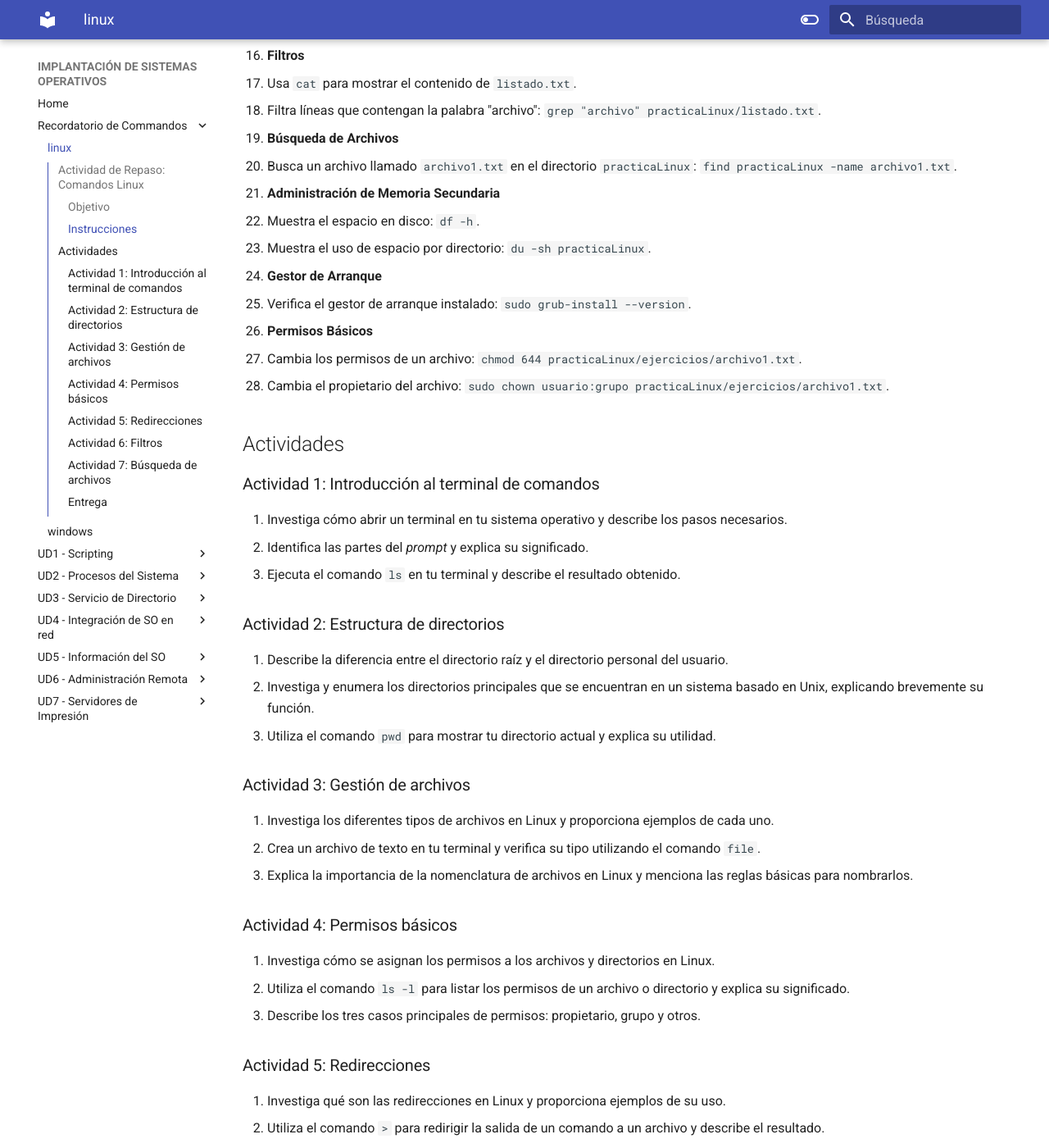
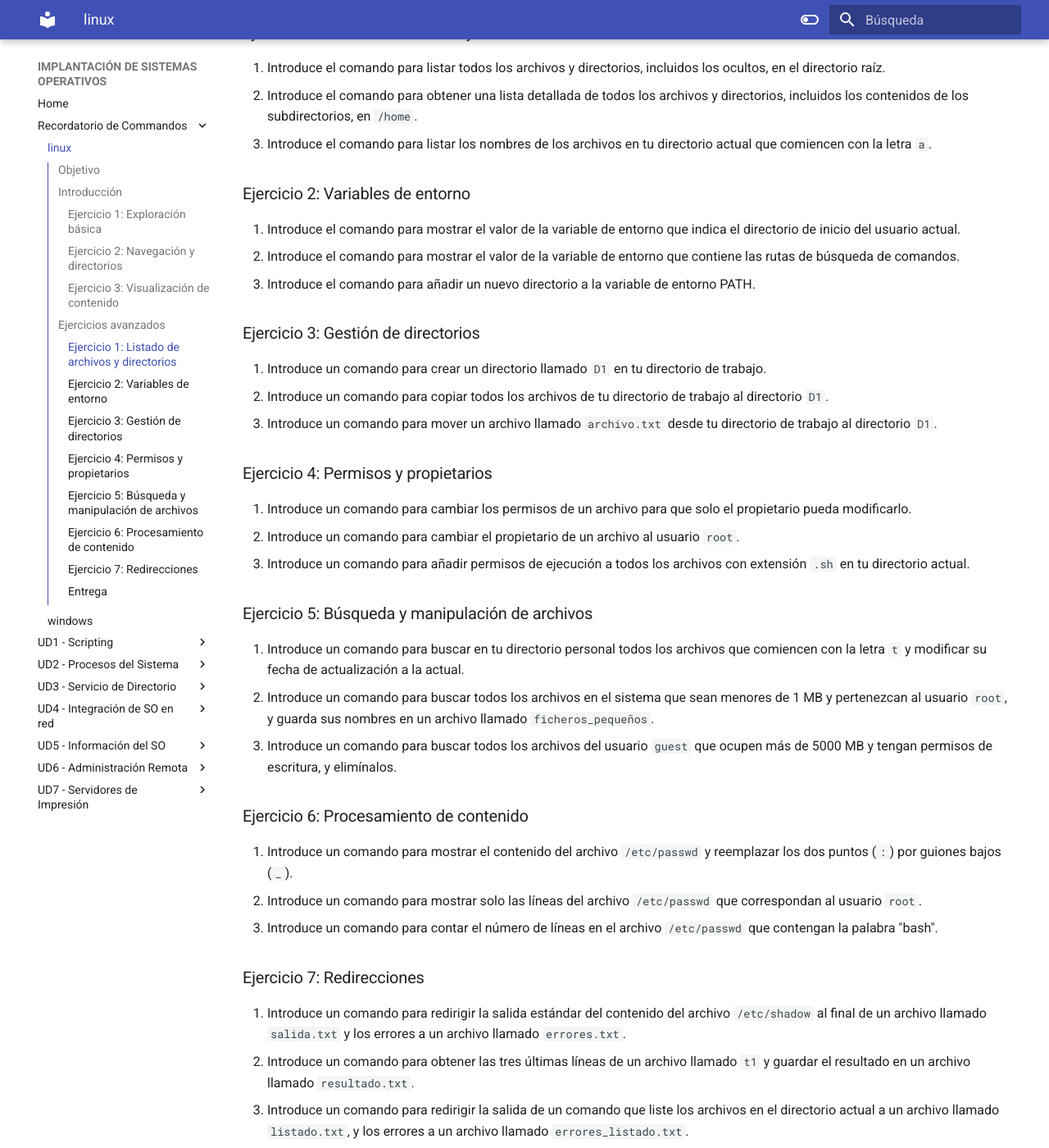
Before and after one commit to jmarlu/ASO, an MkDocs documentation site: the page built from docs/recordatorios/commandosLinux.md, in a window 1280 px wide and 1400 px high, scrolled down 920 px. Shown: the whole window at 82% size. Built offline with MkDocs 1.6.1 and Material for MkDocs 9.7.7, drawn with Linux system fonts in a browser that asks for light colours; some of the changed text lies outside the part shown.

Commit message:
mod ejer comandos

```diff
--- a/docs/recordatorios/commandosLinux.md
+++ b/docs/recordatorios/commandosLinux.md
@@ -1,86 +1,63 @@
 # Comandos Linux
 
+## Objetivo
+Realizar una serie de ejercicios prácticos para reforzar el uso de comandos básicos y avanzados en Linux, siguiendo una progresión de lo más simple a lo más complejo.
 Aquí se incluirán los comandos básicos y avanzados para trabajar en sistemas Linux.
 
-## Actividad de Repaso: Comandos Linux
+## Introducción
 
-### Objetivo
-Realizar una serie de ejercicios prácticos para reforzar el uso de comandos básicos y avanzados en Linux, siguiendo una progresión de lo más simple a lo más complejo.
+### Ejercicio 1: Exploración básica
+1. Introduce el comando para mostrar tu ubicación actual en el sistema.
+2. Introduce el comando para listar los archivos y directorios en tu ubicación actual.
+3. Introduce el comando para crear un archivo vacío llamado `prueba.txt` en tu ubicación actual.
 
-### Instrucciones
-1. **Introducción a la Terminal**
-   - Abre una terminal en tu sistema Linux.
-   - Ejecuta el comando `echo "Hola, Linux"` para imprimir un mensaje en pantalla.
+### Ejercicio 2: Navegación y directorios
+1. Introduce el comando para cambiar al directorio raíz del sistema.
+2. Introduce el comando para crear un directorio llamado `nuevo_directorio` en tu ubicación actual.
+3. Introduce el comando para eliminar el directorio `nuevo_directorio` que creaste anteriormente.
 
-2. **Estructura de Directorios**
-   - Navega al directorio `/home` usando `cd`.
-   - Crea una estructura de carpetas: `mkdir -p practicaLinux/ejercicios`.
-   - Lista el contenido del directorio con `ls -la`.
+### Ejercicio 3: Visualización de contenido
+1. Introduce el comando para mostrar el contenido del archivo `/etc/passwd`.
+2. Introduce el comando para contar las líneas de un archivo llamado `prueba.txt`.
+3. Introduce el comando para buscar la palabra "root" en el archivo `/etc/passwd`.
 
-3. **Gestión de Archivos**
-   - Crea un archivo vacío: `touch practicaLinux/ejercicios/archivo1.txt`.
-   - Copia el archivo: `cp practicaLinux/ejercicios/archivo1.txt practicaLinux/ejercicios/archivo2.txt`.
-   - Mueve el archivo: `mv practicaLinux/ejercicios/archivo2.txt practicaLinux/archivo2.txt`.
-   - Elimina el archivo: `rm practicaLinux/archivo2.txt`.
 
-4. **Redirecciones**
-   - Redirige la salida de `ls` a un archivo: `ls -la > practicaLinux/listado.txt`.
-   - Añade una línea al archivo: `echo "Nueva línea" >> practicaLinux/listado.txt`.
+## Ejercicios avanzados
 
-5. **Filtros**
-   - Usa `cat` para mostrar el contenido de `listado.txt`.
-   - Filtra líneas que contengan la palabra "archivo": `grep "archivo" practicaLinux/listado.txt`.
+### Ejercicio 1: Listado de archivos y directorios
+1. Introduce el comando para listar todos los archivos y directorios, incluidos los ocultos, en el directorio raíz.
+2. Introduce el comando para obtener una lista detallada de todos los archivos y directorios, incluidos los contenidos de los subdirectorios, en `/home`.
+3. Introduce el comando para listar los nombres de los archivos en tu directorio actual que comiencen con la letra `a`.
 
-6. **Búsqueda de Archivos**
-   - Busca un archivo llamado `archivo1.txt` en el directorio `practicaLinux`: `find practicaLinux -name archivo1.txt`.
+### Ejercicio 2: Variables de entorno
+1. Introduce el comando para mostrar el valor de la variable de entorno que indica el directorio de inicio del usuario actual.
+2. Introduce el comando para mostrar el valor de la variable de entorno que contiene las rutas de búsqueda de comandos.
+3. Introduce el comando para añadir un nuevo directorio a la variable de entorno PATH.
 
-7. **Administración de Memoria Secundaria**
-   - Muestra el espacio en disco: `df -h`.
-   - Muestra el uso de espacio por directorio: `du -sh practicaLinux`.
+### Ejercicio 3: Gestión de directorios
+1. Introduce un comando para crear un directorio llamado `D1` en tu directorio de trabajo.
+2. Introduce un comando para copiar todos los archivos de tu directorio de trabajo al directorio `D1`.
+3. Introduce un comando para mover un archivo llamado `archivo.txt` desde tu directorio de trabajo al directorio `D1`.
 
-8. **Gestor de Arranque**
-   - Verifica el gestor de arranque instalado: `sudo grub-install --version`.
+### Ejercicio 4: Permisos y propietarios
+1. Introduce un comando para cambiar los permisos de un archivo para que solo el propietario pueda modificarlo.
+2. Introduce un comando para cambiar el propietario de un archivo al usuario `root`.
+3. Introduce un comando para añadir permisos de ejecución a todos los archivos con extensión `.sh` en tu directorio actual.
 
-9. **Permisos Básicos**
-   - Cambia los permisos de un archivo: `chmod 644 practicaLinux/ejercicios/archivo1.txt`.
-   - Cambia el propietario del archivo: `sudo chown usuario:grupo practicaLinux/ejercicios/archivo1.txt`.
+### Ejercicio 5: Búsqueda y manipulación de archivos
+1. Introduce un comando para buscar en tu directorio personal todos los archivos que comiencen con la letra `t` y modificar su fecha de actualización a la actual.
+2. Introduce un comando para buscar todos los archivos en el sistema que sean menores de 1 MB y pertenezcan al usuario `root`, y guarda sus nombres en un archivo llamado `ficheros_pequeños`.
+3. Introduce un comando para buscar todos los archivos del usuario `guest` que ocupen más de 5000 MB y tengan permisos de escritura, y elimínalos.
 
-## Actividades
+### Ejercicio 6: Procesamiento de contenido
+1. Introduce un comando para mostrar el contenido del archivo `/etc/passwd` y reemplazar los dos puntos (`:`) por guiones bajos (`_`).
+2. Introduce un comando para mostrar solo las líneas del archivo `/etc/passwd` que correspondan al usuario `root`.
+3. Introduce un comando para contar el número de líneas en el archivo `/etc/passwd` que contengan la palabra "bash".
 
-### Actividad 1: Introducción al terminal de comandos
-1. Investiga cómo abrir un terminal en tu sistema operativo y describe los pasos necesarios.
-2. Identifica las partes del _prompt_ y explica su significado.
-3. Ejecuta el comando `ls` en tu terminal y describe el resultado obtenido.
-
-### Actividad 2: Estructura de directorios
-1. Describe la diferencia entre el directorio raíz y el directorio personal del usuario.
-2. Investiga y enumera los directorios principales que se encuentran en un sistema basado en Unix, explicando brevemente su función.
-3. Utiliza el comando `pwd` para mostrar tu directorio actual y explica su utilidad.
-
-### Actividad 3: Gestión de archivos
-1. Investiga los diferentes tipos de archivos en Linux y proporciona ejemplos de cada uno.
-2. Crea un archivo de texto en tu terminal y verifica su tipo utilizando el comando `file`.
-3. Explica la importancia de la nomenclatura de archivos en Linux y menciona las reglas básicas para nombrarlos.
-
-### Actividad 4: Permisos básicos
-1. Investiga cómo se asignan los permisos a los archivos y directorios en Linux.
-2. Utiliza el comando `ls -l` para listar los permisos de un archivo o directorio y explica su significado.
-3. Describe los tres casos principales de permisos: propietario, grupo y otros.
-
-### Actividad 5: Redirecciones
-1. Investiga qué son las redirecciones en Linux y proporciona ejemplos de su uso.
-2. Utiliza el comando `>` para redirigir la salida de un comando a un archivo y describe el resultado.
-3. Explica la diferencia entre `>` y `>>` al redirigir salidas.
-
-### Actividad 6: Filtros
-1. Investiga qué son los filtros en Linux y menciona algunos comandos que actúan como filtros.
-2. Utiliza el comando `grep` para buscar líneas específicas en un archivo y describe el resultado.
-3. Explica la diferencia entre `grep` y `egrep`.
-
-### Actividad 7: Búsqueda de archivos
-1. Investiga el comando `find` y describe su uso general.
-2. Utiliza el comando `find` para buscar archivos con una extensión específica en un directorio y describe el resultado.
-3. Explica cómo se pueden combinar opciones en el comando `find` para realizar búsquedas más precisas.
+### Ejercicio 7: Redirecciones
+1. Introduce un comando para redirigir la salida estándar del contenido del archivo `/etc/shadow` al final de un archivo llamado `salida.txt` y los errores a un archivo llamado `errores.txt`.
+2. Introduce un comando para obtener las tres últimas líneas de un archivo llamado `t1` y guardar el resultado en un archivo llamado `resultado.txt`.
+3. Introduce un comando para redirigir la salida de un comando que liste los archivos en el directorio actual a un archivo llamado `listado.txt`, y los errores a un archivo llamado `errores_listado.txt`.
 
 ### Entrega
 - Realiza cada uno de los pasos y toma capturas de pantalla de los resultados.
```
